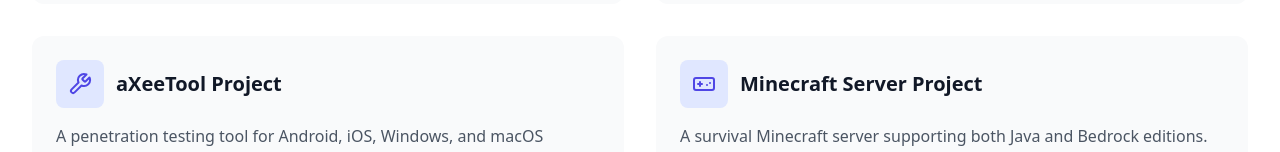
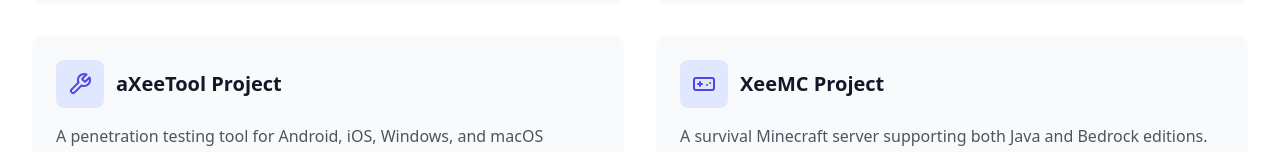
Before and after one commit to mingxee/info, a React (Vite) app: page / in a window 1280 px wide. Shown: the part 3736-3888 px from the top of the page. Built offline with nearby package versions, Linux system fonts and the light colour scheme.

Commit message:
Update Projects.tsx

```diff
--- a/src/components/Projects.tsx
+++ b/src/components/Projects.tsx
@@ -27,12 +27,12 @@
     link: '#'
   },
   {
-    title: 'Minecraft Server Project',
+    title: 'XeeMC Project',
     description: 'A survival Minecraft server supporting both Java and Bedrock editions.',
     icon: GamepadIcon,
     tags: ['Java', 'Docker', 'Redis'],
     features: ['Cross-Platform Play', 'Custom Plugins', 'Economy System', 'Anti-Cheat'],
-    link: '#'
+    link: 'https://xeemc.mingxee.xyz'
   }
 ];
 
```
